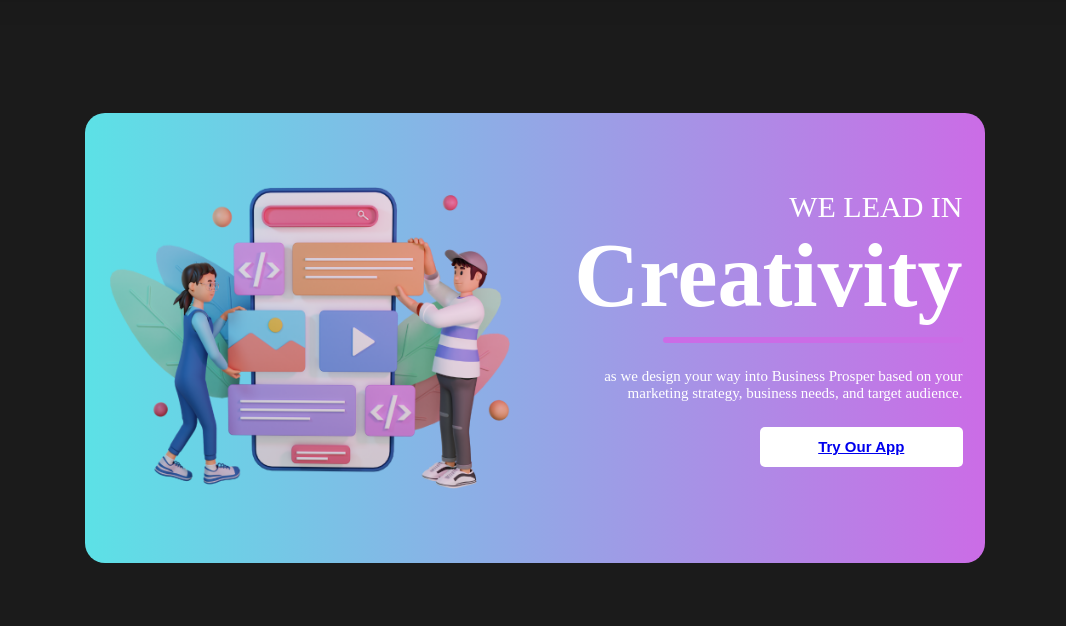
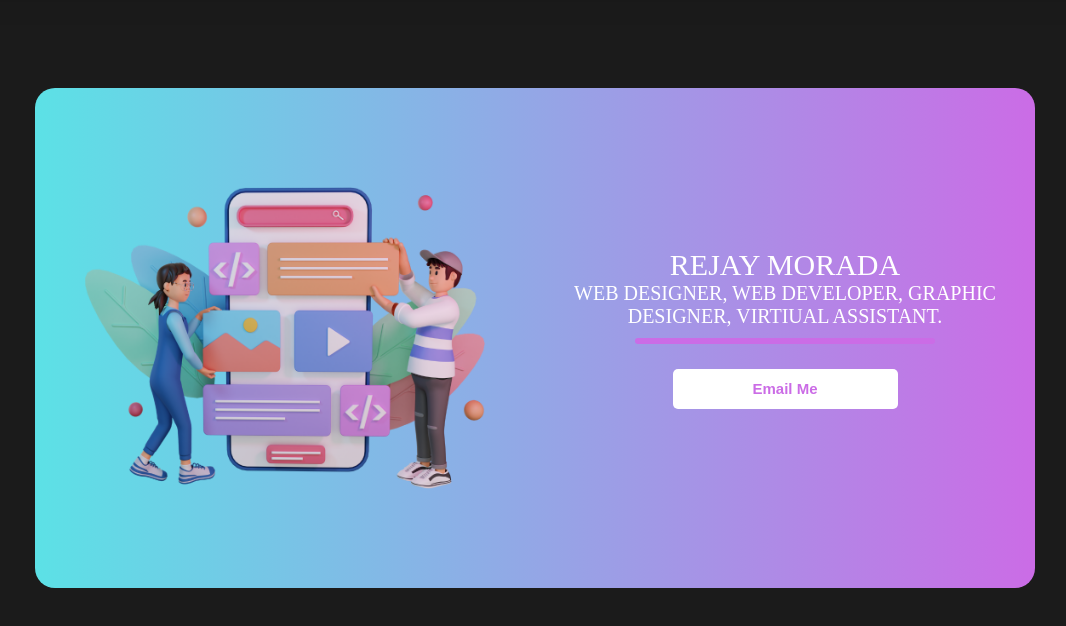
Before and after one commit to RejayMorada0/REJAY_MORADA_PORTFOLIO_2, a plain HTML site: page index.html in a window 1280 px wide. Shown: the part 100-726 px from the top of the page, without its empty margins (105-1171 px from the left). Drawn offline with Linux system fonts and the light colour scheme.

Commit message:
Add Files

```diff
--- a/css/style.css
+++ b/css/style.css
@@ -119,8 +119,8 @@ body{
 .containerhome {
     display: flex;
     border-radius: 20px;
-    width: 900px;
-    height: 450px;
+    width: 1000px;
+    height: 500px;
     background: linear-gradient(90deg, rgba(92, 225, 230, 1) 0%, rgba(203, 108, 230, 1) 100%);
 }
 
@@ -143,22 +143,23 @@ body{
 
 .label {
     display: grid;
-    text-align: right;
+    text-align: center;
     width: 90%;
     margin: 0;
 }
 
 .label>h1 {
-    font-size: 90px;
+    font-size: 30px;
     color: white;
     margin: 0;
+    font-weight: 300;
 }
 
 .label>h2 {
-    font-size: 30px;
+    font-size: 20px;
     color: #ffffff;
     margin: 0;
-    font-weight: 300;
+    font-weight: 100;
 }
 
 .label>p {
@@ -168,8 +169,8 @@ body{
 }
 
 .linya {
-    align-self: flex-end;
-    justify-self: end;
+    align-self: center;
+    justify-self: center;
     margin-top: 10px;
     margin-bottom: 10px;
     width: 300px;
@@ -195,6 +196,11 @@ body{
     font-size: 15px;
     border-radius: 5px;
     cursor: pointer;
+}
+
+button a {
+    text-decoration: none;
+    color: #CB6CE6;
 }
 
 .image1 {
--- a/index.html
+++ b/index.html
@@ -30,14 +30,14 @@
             </div>
                 <div class="labelbox">
                     <div class="label">
-                        <h2>WE LEAD IN</h2>
-                        <h1>Creativity</h1>
+                        <h1>REJAY MORADA</h1>
+                        <h2>WEB DESIGNER, WEB DEVELOPER, GRAPHIC DESIGNER, VIRTIUAL ASSISTANT.</h2>
                         <div class="linya"></div>
-                        <p>as we design your way into Business Prosper based on your marketing strategy,
+                        <!-- <p>as I design your way into Business Prosper based on your marketing strategy,
                         business needs, and target audience.
-                        </p>
+                        </p> -->
                         <div class="button">
-                            <button> <a href="/Login" target="_blank" rel="noreferrer"> Try Our App </a></button>
+                            <button> <a href="/Login" target="_blank" rel="noreferrer"> Email Me </a></button>
                         </div>
                     </div>
             </div>
```
